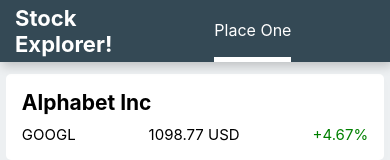
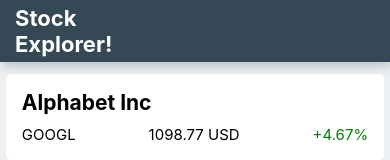
Before and after one commit to Amoroth/react-stock-explorer, a React (Create React App) app: page / in a window 390 px wide. Shown: the top 160 px of the page. Built offline with nearby package versions, Linux system fonts and the light colour scheme.

Commit message:
header.js fixed links visibility on mobile

```diff
--- a/src/Header/Header.module.css
+++ b/src/Header/Header.module.css
@@ -44,6 +44,6 @@
 
 @media screen and (max-width: 620px) {
   .nav-links {
-    visibility: 'hidden';
+    visibility: hidden;
   }
 }
```
